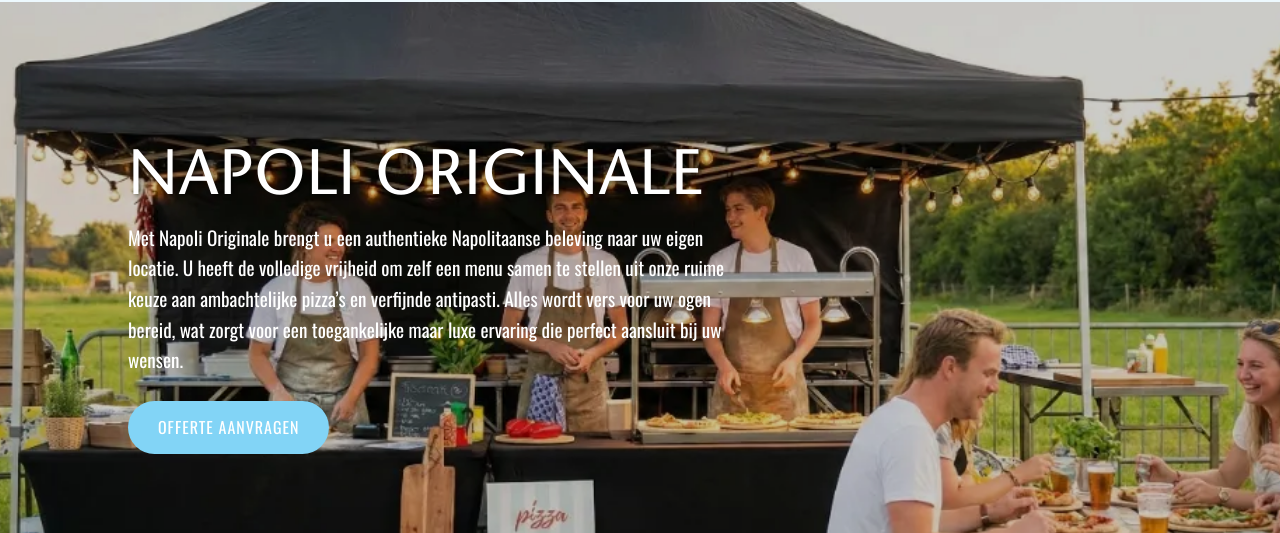
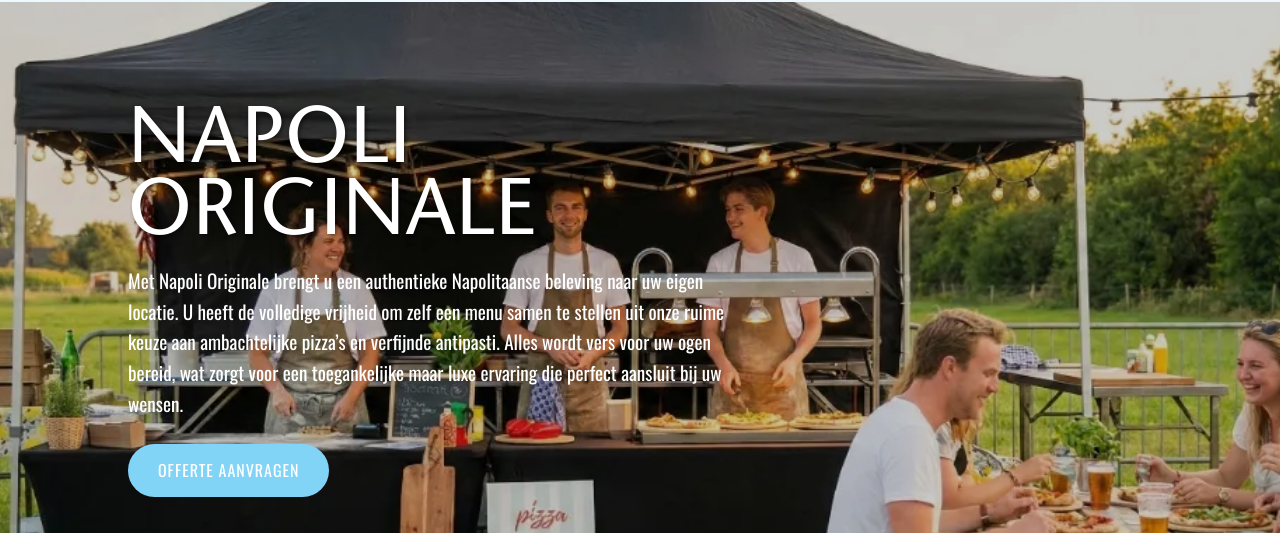
Before and after one commit to kayadelfgaauw/napoli-events-website, a plain HTML site: page originale.html in a window 1280 px wide. Shown: the part 98-631 px from the top of the page. Drawn offline with nearby package versions, Linux system fonts and the light colour scheme; a web font is replaced by a local one.

Commit message:
Update Napoli Originale title size to 80px

```diff
--- a/originale.html
+++ b/originale.html
@@ -53,7 +53,7 @@
     <section class="hero" style="background-image: url('assets/images/WebP/originale-hero-new.webp');">
         <div class="hero-overlay"></div>
         <div class="hero-content">
-            <h1 class="hero-title" style="font-family: 'Stone Sans', sans-serif; font-weight: 400; font-size: 4rem;">
+            <h1 class="hero-title" style="font-family: 'Stone Sans', sans-serif; font-weight: 400; font-size: 80px;">
                 Napoli Originale
             </h1>
             <p class="hero-subtitle"
```
